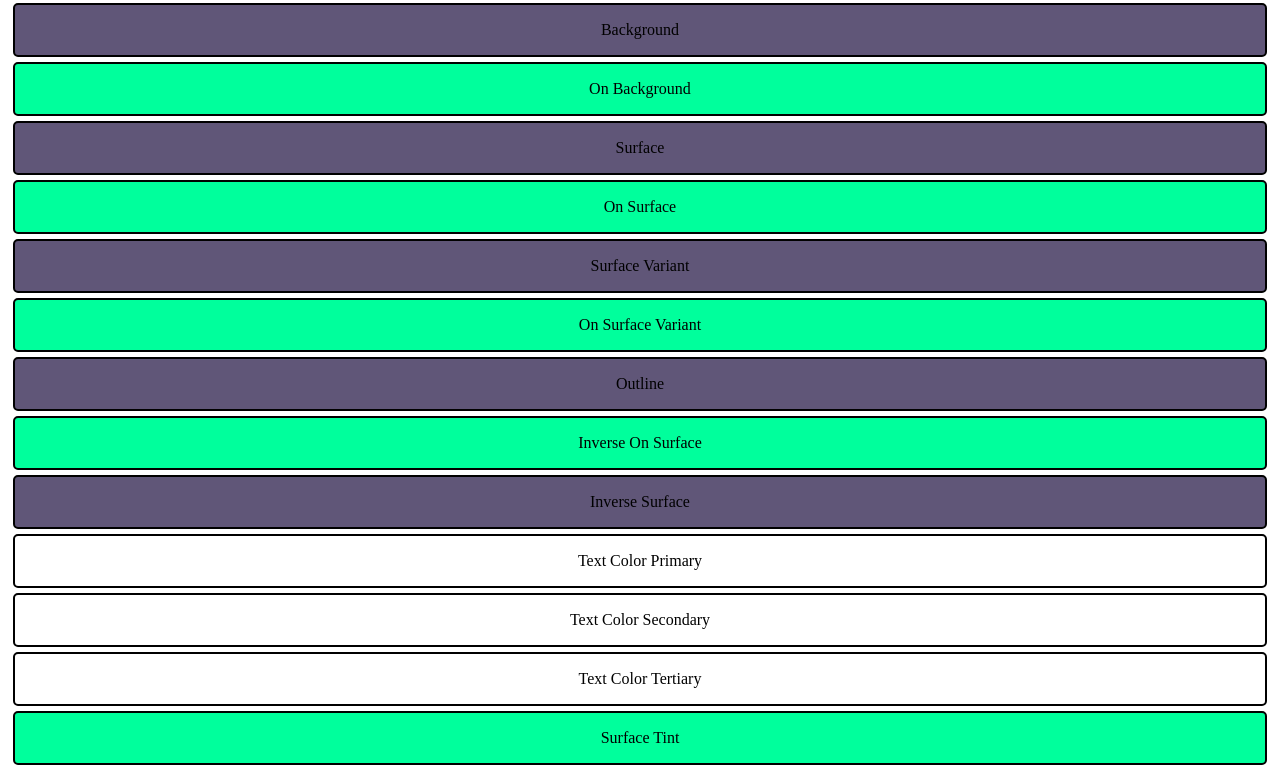
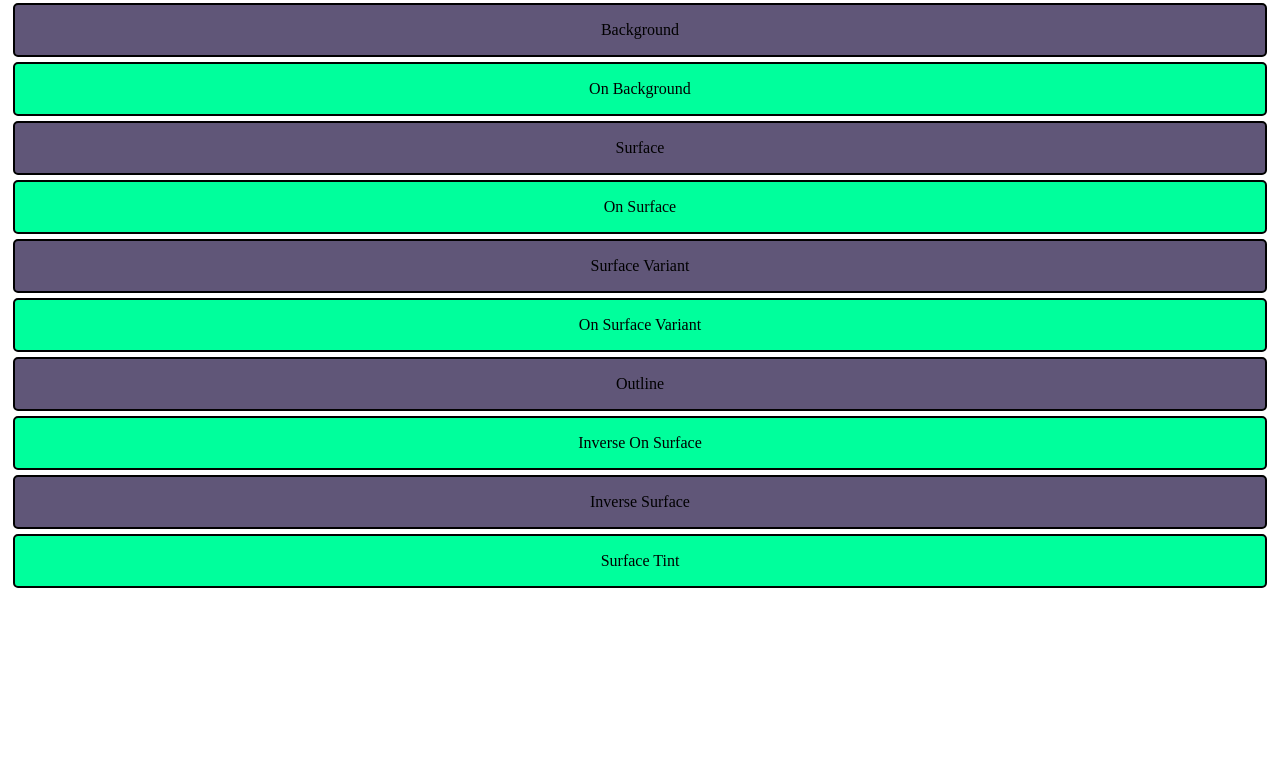
Before and after one commit to wacko1805/MonetWebAdapter, a plain HTML site: page example.html in a window 1280 px wide. Shown: the part 785-1558 px from the top of the page. After the commit the page ends 1381 px from the top, so only its background shows below. Drawn offline with Linux system fonts and the light colour scheme; no server answers.

Commit message:
updated colours

```diff
--- a/DynamicWebAdapter.js
+++ b/DynamicWebAdapter.js
@@ -1,3 +1,6 @@
+const jsonUrl = 'http://localhost:8192/';
+const localFilePath = 'colours.json';
+
 async function fetchColorsAndSetVariables(url, localFile) {
     const setCSSVariables = (colors) => {
       const root = document.documentElement;
@@ -58,7 +61,6 @@ async function fetchColorsAndSetVariables(url, localFile) {
     checkUrlAndUpdateColors();
   }
 
-  const jsonUrl = 'http://localhost:8192/';
-  const localFilePath = 'colours.json';
+
 
   fetchColorsAndSetVariables(jsonUrl, localFilePath);
--- a/example.html
+++ b/example.html
@@ -210,17 +210,7 @@
             <p>Inverse Surface</p>
         </div>
 
-        <div class="box textColorPrimary">
-            <p>Text Color Primary</p>
-        </div>
 
-        <div class="box textColorSecondary">
-            <p>Text Color Secondary</p>
-        </div>
-
-        <div class="box textColorTertiary">
-            <p>Text Color Tertiary</p>
-        </div>
 
         <div class="box surfaceTint">
             <p>Surface Tint</p>
```
